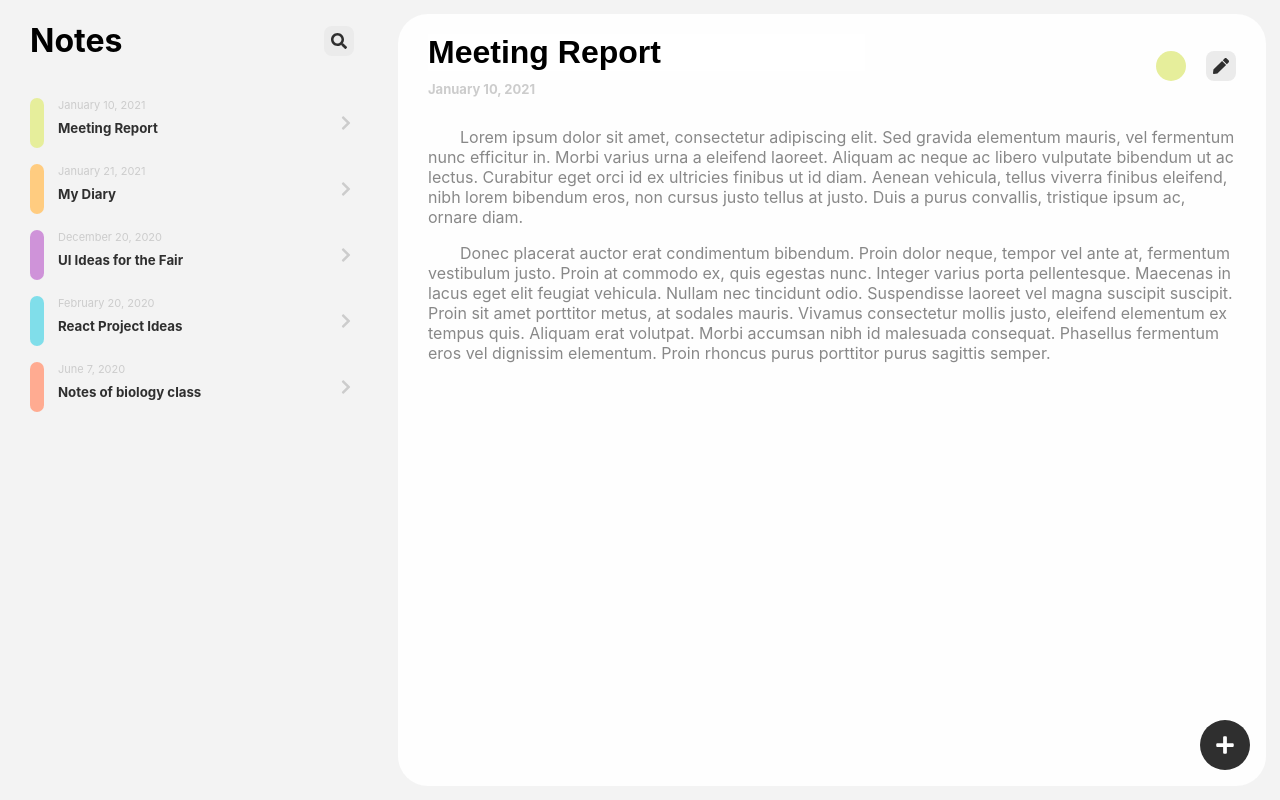
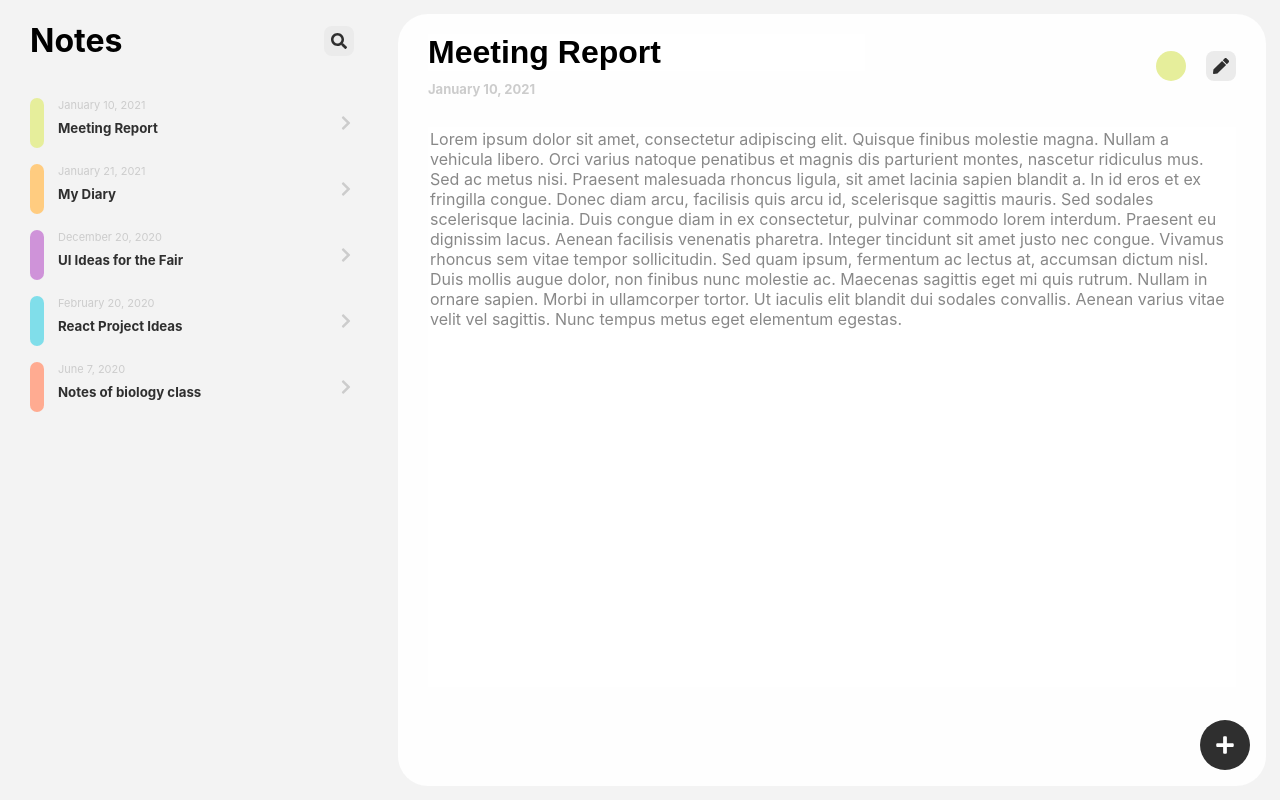
Before and after one commit to edumigueis/react-notebook, a React (Create React App) app: page / in a window 1280 px wide. Built offline with nearby package versions, Linux system fonts and the light colour scheme.

Commit message:
Finished basic operations

```diff
--- a/src/App.js
+++ b/src/App.js
@@ -12,35 +12,40 @@ function App() {
       title: "Meeting Report",
       color: "#E6EE9B",
       date: "January 10, 2021",
-      text: "",
+      text:
+        "Lorem ipsum dolor sit amet, consectetur adipiscing elit. Quisque finibus molestie magna. Nullam a vehicula libero. Orci varius natoque penatibus et magnis dis parturient montes, nascetur ridiculus mus. Sed ac metus nisi. Praesent malesuada rhoncus ligula, sit amet lacinia sapien blandit a. In id eros et ex fringilla congue. Donec diam arcu, facilisis quis arcu id, scelerisque sagittis mauris. Sed sodales scelerisque lacinia. Duis congue diam in ex consectetur, pulvinar commodo lorem interdum. Praesent eu dignissim lacus. Aenean facilisis venenatis pharetra. Integer tincidunt sit amet justo nec congue. Vivamus rhoncus sem vitae tempor sollicitudin. Sed quam ipsum, fermentum ac lectus at, accumsan dictum nisl. Duis mollis augue dolor, non finibus nunc molestie ac. Maecenas sagittis eget mi quis rutrum. Nullam in ornare sapien. Morbi in ullamcorper tortor. Ut iaculis elit blandit dui sodales convallis. Aenean varius vitae velit vel sagittis. Nunc tempus metus eget elementum egestas.",
     },
     {
       id: 1,
       title: "My Diary",
       color: "#FFCC80",
       date: "January 21, 2021",
-      text: "",
+      text:
+        "Lorem ipsum dolor sit amet, consectetur adipiscing elit. Quisque finibus molestie magna. Nullam a vehicula libero. Orci varius natoque penatibus et magnis dis parturient montes, nascetur ridiculus mus. Sed ac metus nisi. Praesent malesuada rhoncus ligula, sit amet lacinia sapien blandit a. In id eros et ex fringilla congue. Donec diam arcu, facilisis quis arcu id, scelerisque sagittis mauris. Sed sodales scelerisque lacinia. Duis congue diam in ex consectetur, pulvinar commodo lorem interdum. Praesent eu dignissim lacus. Aenean facilisis venenatis pharetra. Integer tincidunt sit amet justo nec congue. Vivamus rhoncus sem vitae tempor sollicitudin. Sed quam ipsum, fermentum ac lectus at, accumsan dictum nisl. Duis mollis augue dolor, non finibus nunc molestie ac. Maecenas sagittis eget mi quis rutrum. Nullam in ornare sapien. Morbi in ullamcorper tortor. Ut iaculis elit blandit dui sodales convallis.",
     },
     {
       id: 2,
       title: "UI Ideas for the Fair",
       color: "#CF93D9",
       date: "December 20, 2020",
-      text: "",
+      text:
+        "Fusce metus lectus, hendrerit vitae bibendum vel, rutrum iaculis urna. Sed ligula ipsum, viverra quis dapibus nec, placerat in nisl. Quisque suscipit ut augue ac ullamcorper. Ut vehicula purus nec molestie vehicula. Nam massa erat, sagittis sit amet efficitur vitae, facilisis dignissim nibh. Donec egestas velit sit amet elit egestas malesuada. Donec varius vitae libero et suscipit. Morbi non lacus imperdiet, suscipit nisl eu, tristique odio. Pellentesque quam nunc, tincidunt sit amet erat a, volutpat placerat augue. Donec mollis aliquam lacinia. Suspendisse ligula leo, consectetur eu dapibus eget, pretium et eros. Nulla egestas urna a diam congue viverra. Nunc imperdiet egestas magna, venenatis finibus mauris. Lorem ipsum dolor sit amet, consectetur adipiscing elit. Sed dictum dui laoreet magna scelerisque mollis.",
     },
     {
       id: 3,
       title: "React Project Ideas",
       color: "#80DEEA",
       date: "February 20, 2020",
-      text: "",
+      text:
+        "Aenean ullamcorper diam in lectus vestibulum, vel euismod arcu lacinia. Nullam fermentum sit amet odio in tincidunt. Aenean luctus risus efficitur neque pulvinar maximus. Nam sit amet aliquet dui. Nunc consequat tristique volutpat. In ac metus id leo scelerisque malesuada. Nullam in pellentesque erat, at semper ipsum. Lorem ipsum dolor sit amet, consectetur adipiscing elit.",
     },
     {
       id: 4,
       title: "Notes of biology class",
       color: "#FFAB91",
       date: "June 7, 2020",
-      text: "",
+      text:
+        "Phasellus ac leo in odio lacinia sollicitudin. Nulla a aliquam tellus. Nunc sed vehicula velit. Vivamus vel auctor sem. Fusce in dui eros. Proin feugiat ex id velit dictum tempus. Nullam consequat sagittis velit quis molestie. Donec ac nisl at leo tempus pretium. Praesent cursus id elit ornare mattis. Nam ac ante at libero varius feugiat convallis sed elit. Etiam imperdiet tortor sed magna finibus, vel dignissim nulla luctus.",
     },
   ]);
 
@@ -95,17 +100,28 @@ function App() {
 
   const editNote = (changes) => {
     const newArray = [...notes];
-    console.log(changes);
     let index = newArray.findIndex((x) => x.id === currentNote);
     newArray[index] = {
       id: currentNote,
       title: changes.title,
       color: changes.color,
       date: newArray[index].date,
-      text: changes.text,
+      text: newArray[index].text,
     };
     setNotes(newArray);
-    console.log(notes);
+  };
+
+  const editNoteText = (text) => {
+    const newArray = [...notes];
+    let index = newArray.findIndex((x) => x.id === currentNote);
+    newArray[index] = {
+      id: currentNote,
+      title: newArray[index].title,
+      color: newArray[index].color,
+      date: newArray[index].date,
+      text: text,
+    };
+    setNotes(newArray);
   };
 
   const searchNotes = (keyWord) => {
@@ -150,6 +166,7 @@ function App() {
               note={notes.find((x) => x.id === currentNote)}
               newNote={addNote}
               onEdit={editNote}
+              onTextEdit={editNoteText}
             />
           ) : (
             ""
--- a/src/components/Note.js
+++ b/src/components/Note.js
@@ -1,8 +1,14 @@
 import React from "react";
 import "../styles/note.css";
 import NoteHeader from "../components/NoteHeader";
+import NoteBody from "./NoteBody";
 
-const Note = ({ note, newNote, onEdit }) => {
+const Note = ({ note, newNote, onEdit, onTextEdit }) => {
+
+  const handleTextChange = (text) => {
+    onTextEdit(text);
+  };
+
   if (note === undefined) {
     return (
       <div className="note-err-wrapper">
@@ -15,7 +21,7 @@ const Note = ({ note, newNote, onEdit }) => {
   } else
     return (
       <div className="note-wrapper">
-        <div className="scrollable-note-content">
+        <div className="non-scrollable-note-content">
           <NoteHeader
             title={note.title}
             date={note.date}
@@ -23,30 +29,7 @@ const Note = ({ note, newNote, onEdit }) => {
             newNote={newNote}
             onEdit={onEdit}
           ></NoteHeader>
-          <span className="proper-note-text">
-            <p>
-              Lorem ipsum dolor sit amet, consectetur adipiscing elit. Sed
-              gravida elementum mauris, vel fermentum nunc efficitur in. Morbi
-              varius urna a eleifend laoreet. Aliquam ac neque ac libero
-              vulputate bibendum ut ac lectus. Curabitur eget orci id ex
-              ultricies finibus ut id diam. Aenean vehicula, tellus viverra
-              finibus eleifend, nibh lorem bibendum eros, non cursus justo
-              tellus at justo. Duis a purus convallis, tristique ipsum ac,
-              ornare diam.
-            </p>{" "}
-            <p>
-              Donec placerat auctor erat condimentum bibendum. Proin dolor
-              neque, tempor vel ante at, fermentum vestibulum justo. Proin at
-              commodo ex, quis egestas nunc. Integer varius porta pellentesque.
-              Maecenas in lacus eget elit feugiat vehicula. Nullam nec tincidunt
-              odio. Suspendisse laoreet vel magna suscipit suscipit. Proin sit
-              amet porttitor metus, at sodales mauris. Vivamus consectetur
-              mollis justo, eleifend elementum ex tempus quis. Aliquam erat
-              volutpat. Morbi accumsan nibh id malesuada consequat. Phasellus
-              fermentum eros vel dignissim elementum. Proin rhoncus purus
-              porttitor purus sagittis semper.{" "}
-            </p>
-          </span>
+          <NoteBody text={note.text} onBlur={handleTextChange}/>
         </div>
       </div>
     );
--- /dev/null
+++ b/src/components/NoteBody.js
@@ -0,0 +1,28 @@
+import React, { useState, useEffect } from "react";
+
+const NoteBody = ({ onBlur, text }) => {
+  const [textState, setTextState] = useState(text);
+
+  useEffect(() => {
+    setTextState(text);
+  }, [text]);
+
+  const handleChange = (e) => {
+    setTextState(e.target.value);
+  };
+
+  return (
+    <div>
+      <textarea
+        spellCheck={false}
+        value={textState}
+        onChange={handleChange}
+        onBlur={() => onBlur(textState)}
+        id="text-input"
+        name="note"
+      />
+    </div>
+  );
+};
+
+export default NoteBody;
--- a/src/components/NoteHeader.js
+++ b/src/components/NoteHeader.js
@@ -17,8 +17,7 @@ const NoteHeader = ({ title, date, color, newNote, onEdit }) => {
     setTitleState(title);
     onEdit({
       title: titleState,
-      color: colorState,
-      text: "",
+      color: colorState
     });
   };
 
@@ -27,7 +26,6 @@ const NoteHeader = ({ title, date, color, newNote, onEdit }) => {
     onEdit({
       title: titleState,
       color: color,
-      text: "",
     });
   };
 
--- a/src/components/TitleInput.js
+++ b/src/components/TitleInput.js
@@ -14,11 +14,11 @@ const TitleInput = ({ onBlur, title }) => {
   return (
     <div>
       <input
-        onChange={handleChange}
         value={titleState}
         onChange={handleChange}
         onBlur={() => onBlur(titleState)}
         id="title-input"
+        spellCheck={false}
       />
     </div>
   );
--- a/src/styles/note.css
+++ b/src/styles/note.css
@@ -5,19 +5,11 @@
     overflow-y: scroll;
 }
 
-.scrollable-note-content {
+.non-scrollable-note-content {
     padding: 20px 30px;
     height: fit-content;
     width: 100%;
-}
-
-.proper-note-text {
-    color: #888888;
-    font-weight: 400;
-}
-
-.proper-note-text p {
-    text-indent: 2rem;
+    overflow: hidden;
 }
 
 .note-err-wrapper {
@@ -34,3 +26,14 @@
     text-align: center;
     font-size: 2rem;
 }
+
+#text-input {
+    outline: none;
+    resize: none;
+    width: 100%;
+    border: none;
+    color: #888888;
+    font-weight: 400;
+    font: inherit;
+    height: 70vh;
+}
```
Also changed, not shown: 1 other file (tests, documents, lock files or other folders).
